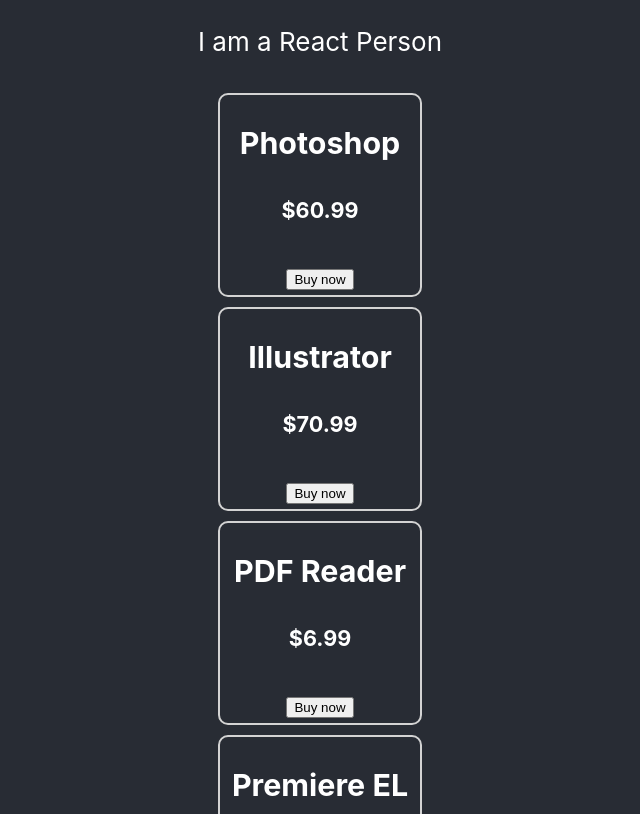
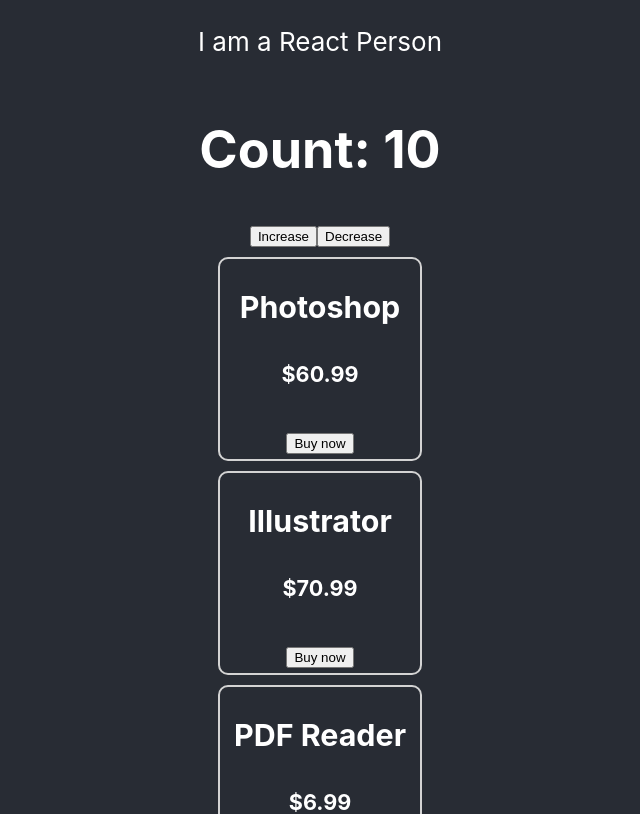
Before and after one commit to bishnunathbd/react-core-concepts, a React (Create React App) app: page / in a window 1280 px wide. Shown: the top 814 px of the page, without its empty margins (320-960 px from the left). Built offline with nearby package versions, Linux system fonts and the light colour scheme.

Commit message:
32-11-component state hook & set state method

```diff
--- a/src/App.js
+++ b/src/App.js
@@ -1,5 +1,6 @@
 import logo from './logo.svg';
 import './App.css';
+import { useState } from 'react';
 
 function App() {
   const products = [
@@ -13,6 +14,7 @@
     <div className="App">
       <header className="App-header">
         <p>I am a React Person</p>
+        <Counter></Counter>
         {
           products.map(pd => <Product product={pd}></Product>)
         }
@@ -24,6 +26,24 @@
       </header>
     </div>
   );
+}
+
+function Counter() {
+  const [count, setCount] = useState(10);
+
+  const handleIncrease = () => {
+    // const newCount = count + 1;
+    // setCount(newCount);
+    setCount(count + 1);
+  };
+
+  return (
+    <div>
+      <h1>Count: {count}</h1>
+      <button onClick={handleIncrease}>Increase</button>
+      <button onClick={() => setCount(count - 1)}>Decrease</button>
+    </div>
+  )
 }
 
 function Product(props) {
```
